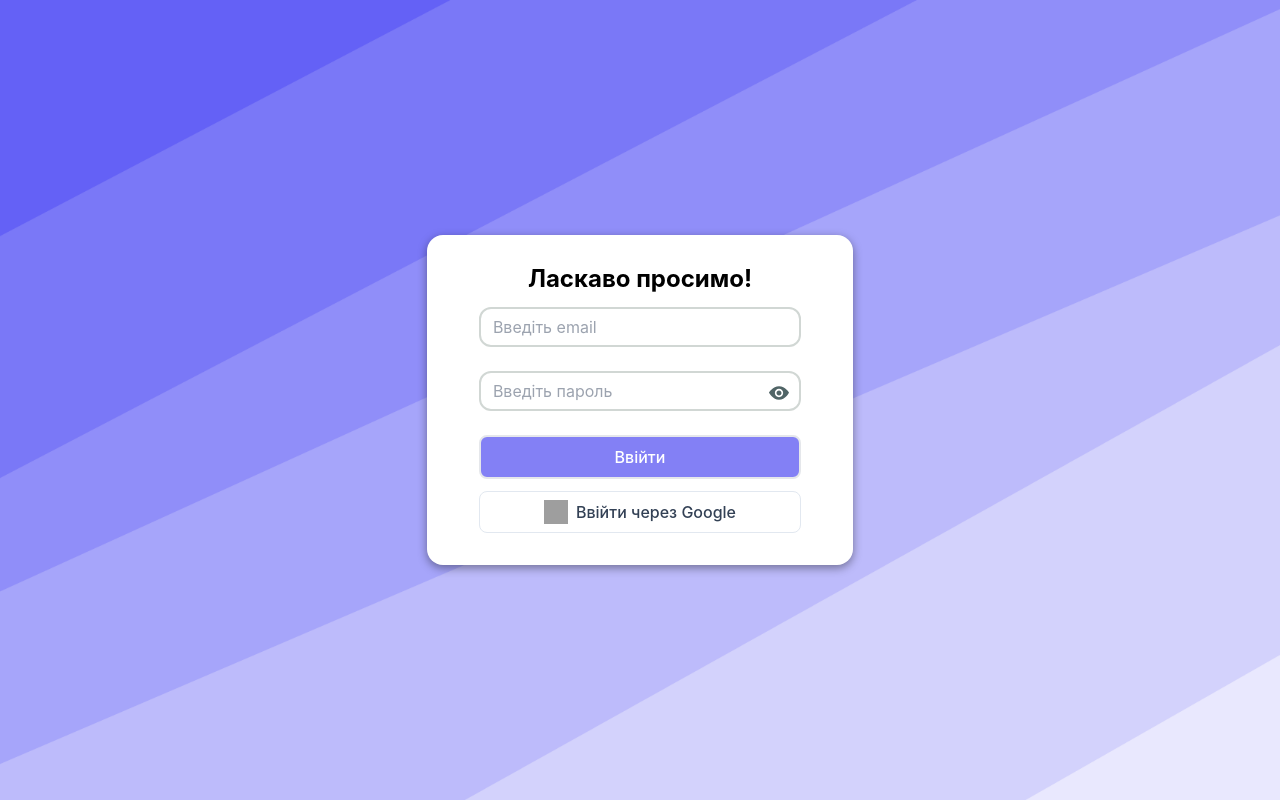
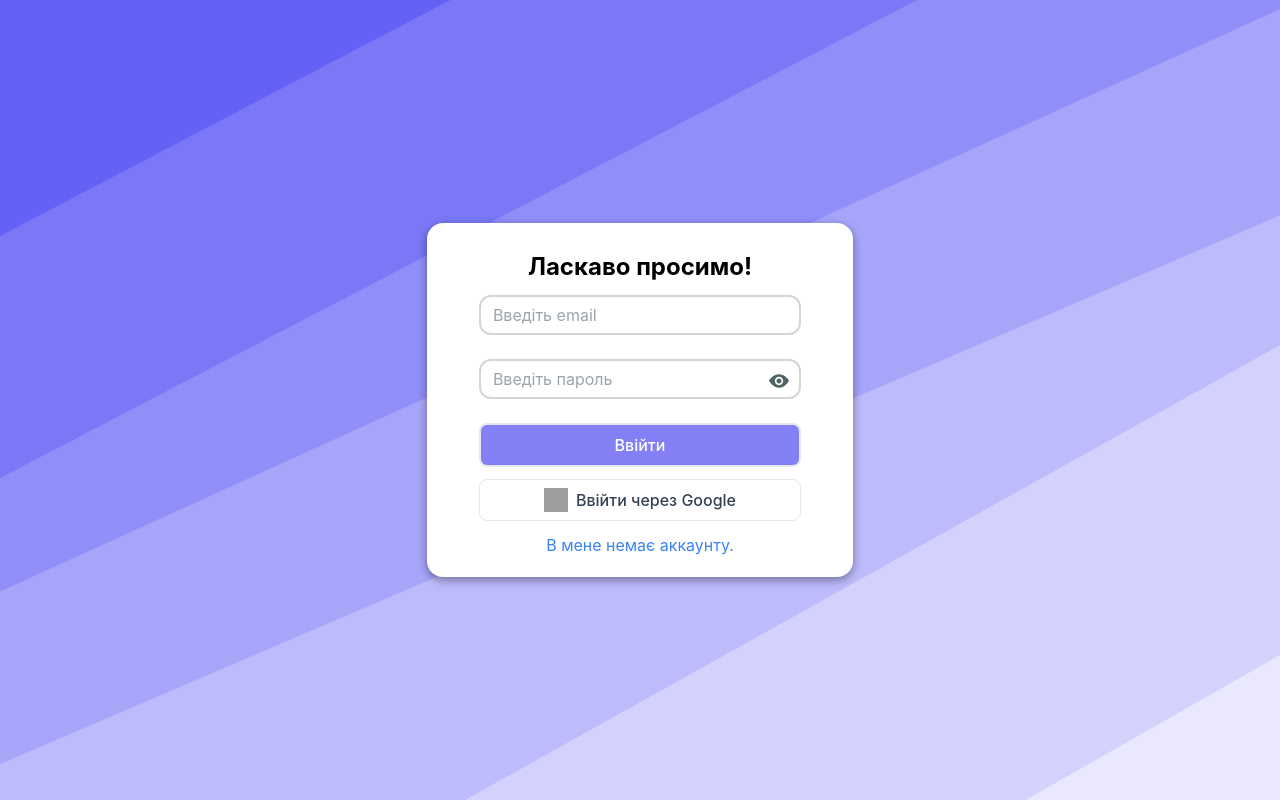
Before and after one commit to Vova-Romaniuk/messager-hybrid-algoritm, a React (Create React App) app in the folder Messenger.Frontend/: page /authenticate in a window 1280 px wide. Built offline with nearby package versions, Linux system fonts and the light colour scheme; grey boxes are pictures that could not be loaded.

Commit message:
add on authenticate page link for registration

```diff
--- a/Messenger.Frontend/src/pages/Authenticate/index.jsx
+++ b/Messenger.Frontend/src/pages/Authenticate/index.jsx
@@ -1,6 +1,6 @@
 import React from 'react';
 import { useDispatch } from 'react-redux';
-import { useNavigate } from 'react-router-dom';
+import { useNavigate, Link } from 'react-router-dom';
 
 import { Formik, Form, Field } from 'formik';
 
@@ -68,6 +68,12 @@
 								Ввійти
 							</Button>
 							<GoogleButton>Ввійти через Google</GoogleButton>
+							<Link
+								className='text-blue-500 text-center w-full decoration-solid decoration-black'
+								to='/registration'
+							>
+								В мене немає аккаунту.
+							</Link>
 						</Form>
 					)}
 				</Formik>
```
Also changed, not shown: 2 other files (tests, documents, lock files or other folders).
